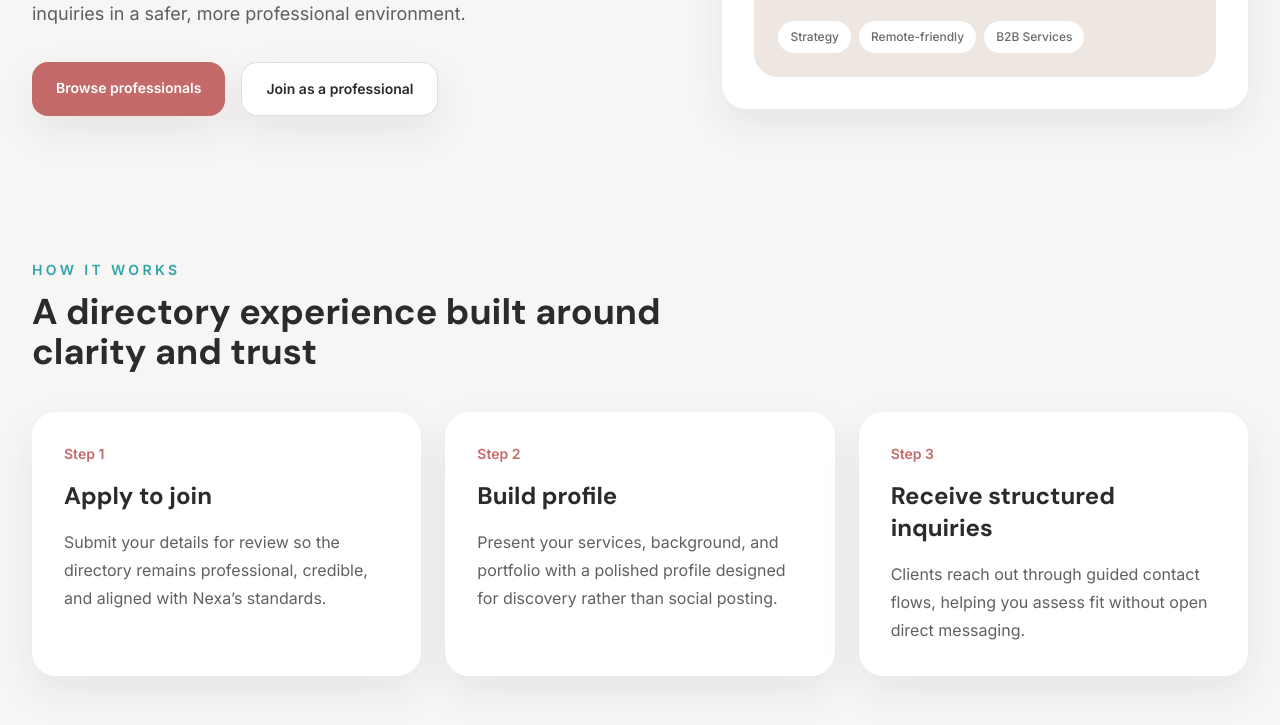
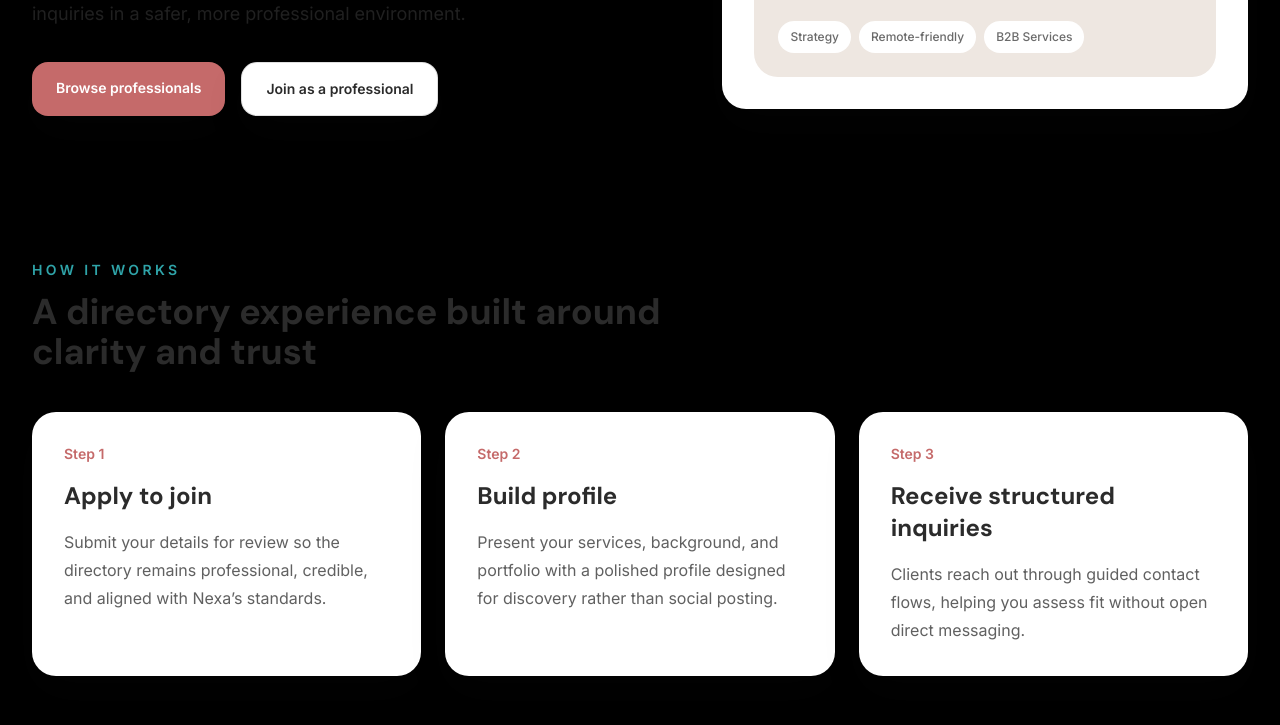
Before and after one commit to MiStefanoni/NEXA, a plain HTML site: page index.html in a window 1280 px wide. Shown: the part 487-1212 px from the top of the page. Drawn offline with nearby package versions, Linux system fonts and the light colour scheme.

Commit message:
Change background color to black

```diff
--- a/index.html
+++ b/index.html
@@ -39,7 +39,7 @@
       rel="stylesheet"
     />
   </head>
-  <body class="bg-ivory font-sans text-charcoal antialiased">
+  <body class="bg-black font-sans text-charcoal antialiased">
     <header class="border-b border-charcoal/10">
       <div class="mx-auto flex max-w-7xl items-center justify-between px-6 py-5 lg:px-8">
         <a href="#top" class="font-display text-2xl font-bold tracking-tight">Nexa</a>
```
